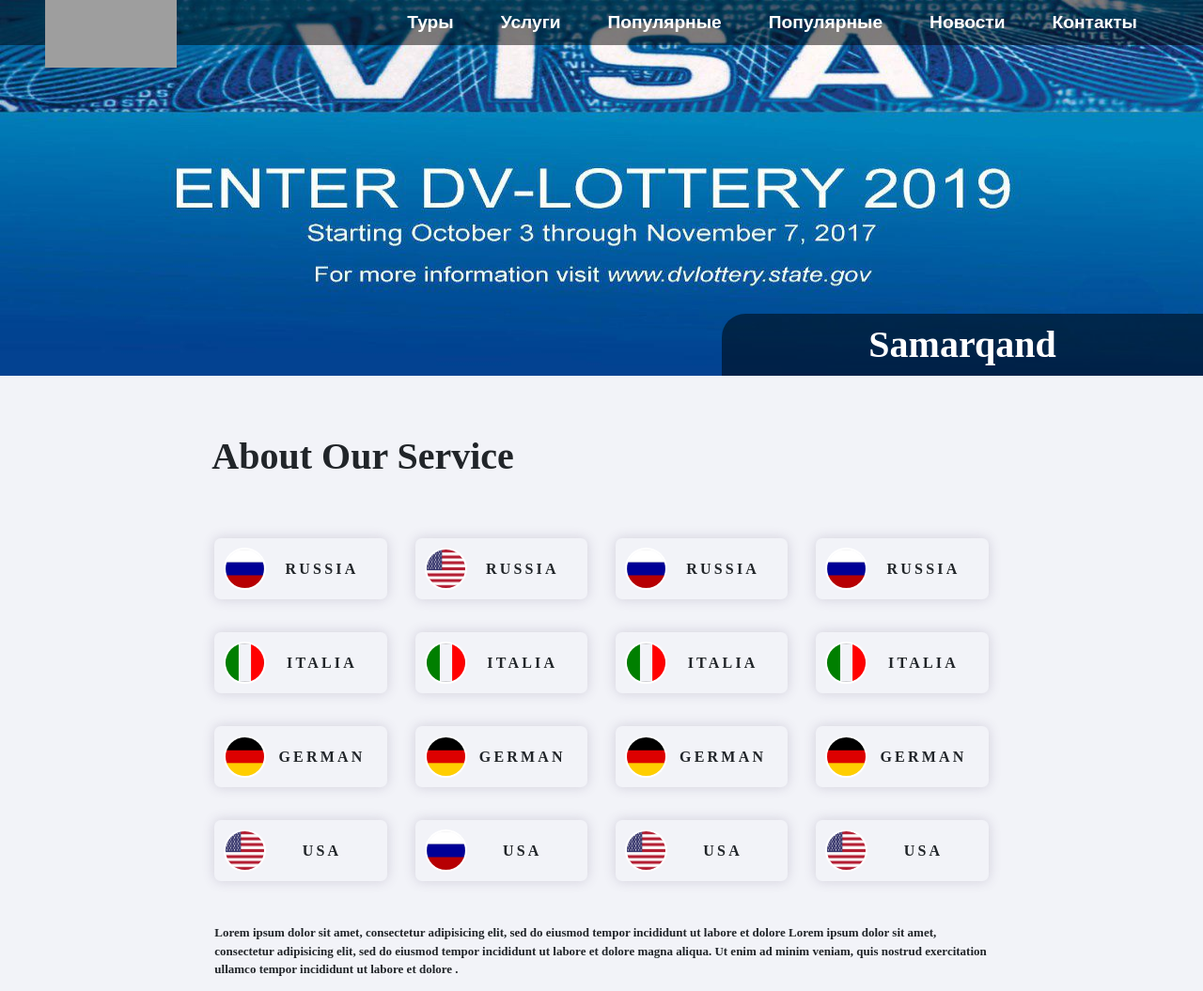
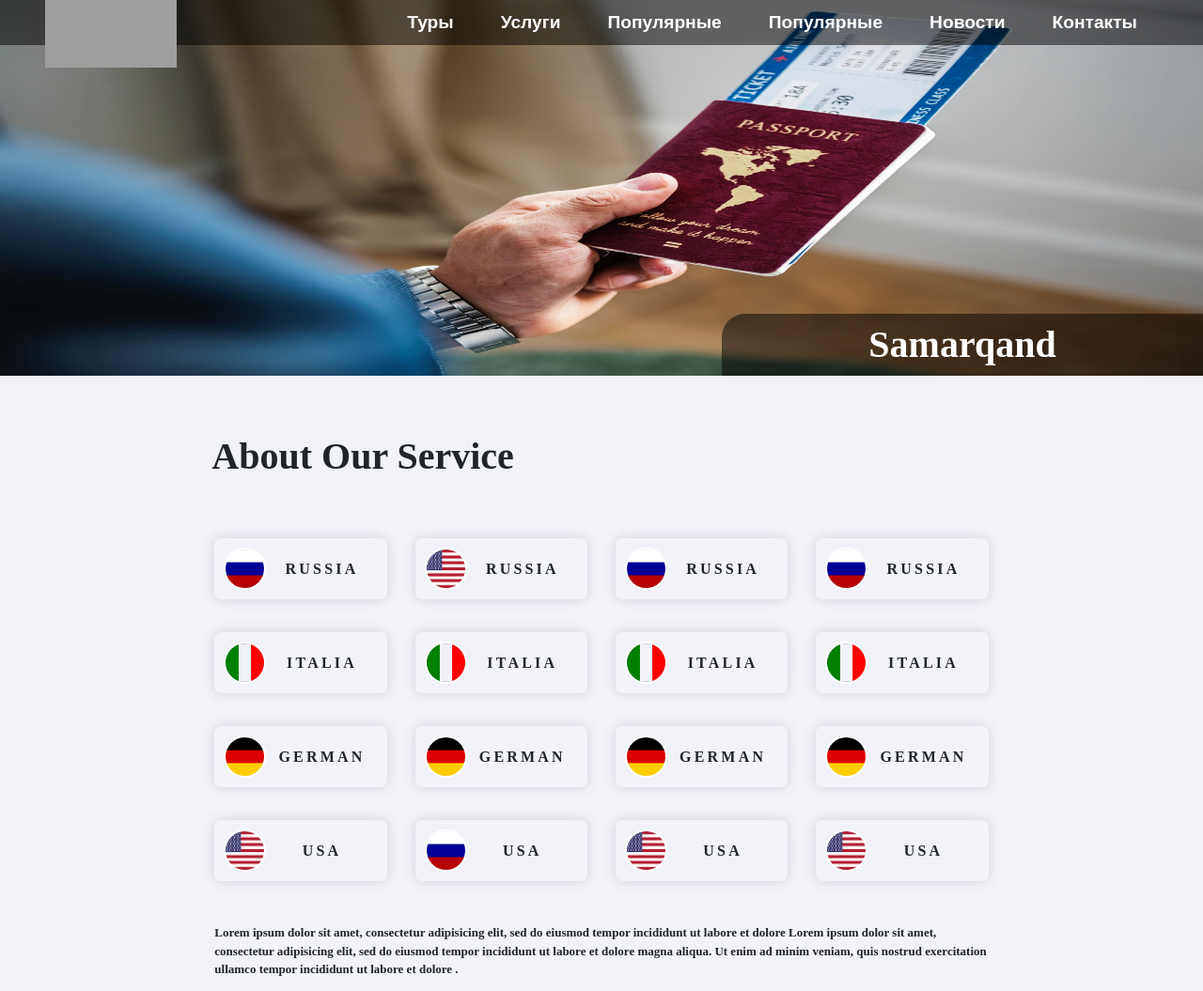
Before and after one commit to asman84/turFirma_ui, a plain HTML site: page index6.html in a window 1280 px wide. Shown: the top 1055 px of the page at 94% size. Drawn offline with nearby package versions, Linux system fonts and the light colour scheme; grey boxes are pictures that could not be loaded.

Commit message:
index6 header images changed

```diff
--- a/index6.html
+++ b/index6.html
@@ -3,6 +3,7 @@
 
 <head>
     <meta charset="utf-8">
+    <!-- <meta name="viewport" content="width=device-width, initial-scale=1.0"> -->
     <title>TurFirma VisaCard</title>
     <link rel="stylesheet" href="https://stackpath.bootstrapcdn.com/bootstrap/4.3.1/css/bootstrap.min.css" integrity="sha384-ggOyR0iXCbMQv3Xipma34MD+dH/1fQ784/j6cY/iJTQUOhcWr7x9JvoRxT2MZw1T" crossorigin="anonymous">
     <link rel="stylesheet" type="text/css" href="css/style.css">
@@ -50,7 +51,7 @@
     <div class="container-big h-100 w-100">
         <div class="visacard-header w-100 h-100">
             <div class="visacard-header-img w-100 h-100">
-                <img src="images/visa2.jpg">
+                <img src="images/visaimg.jpg">
                 <div class="visacard-header-text fadeRight-animate">
                     <h1> Samarqand</h1>
                 </div>
```
